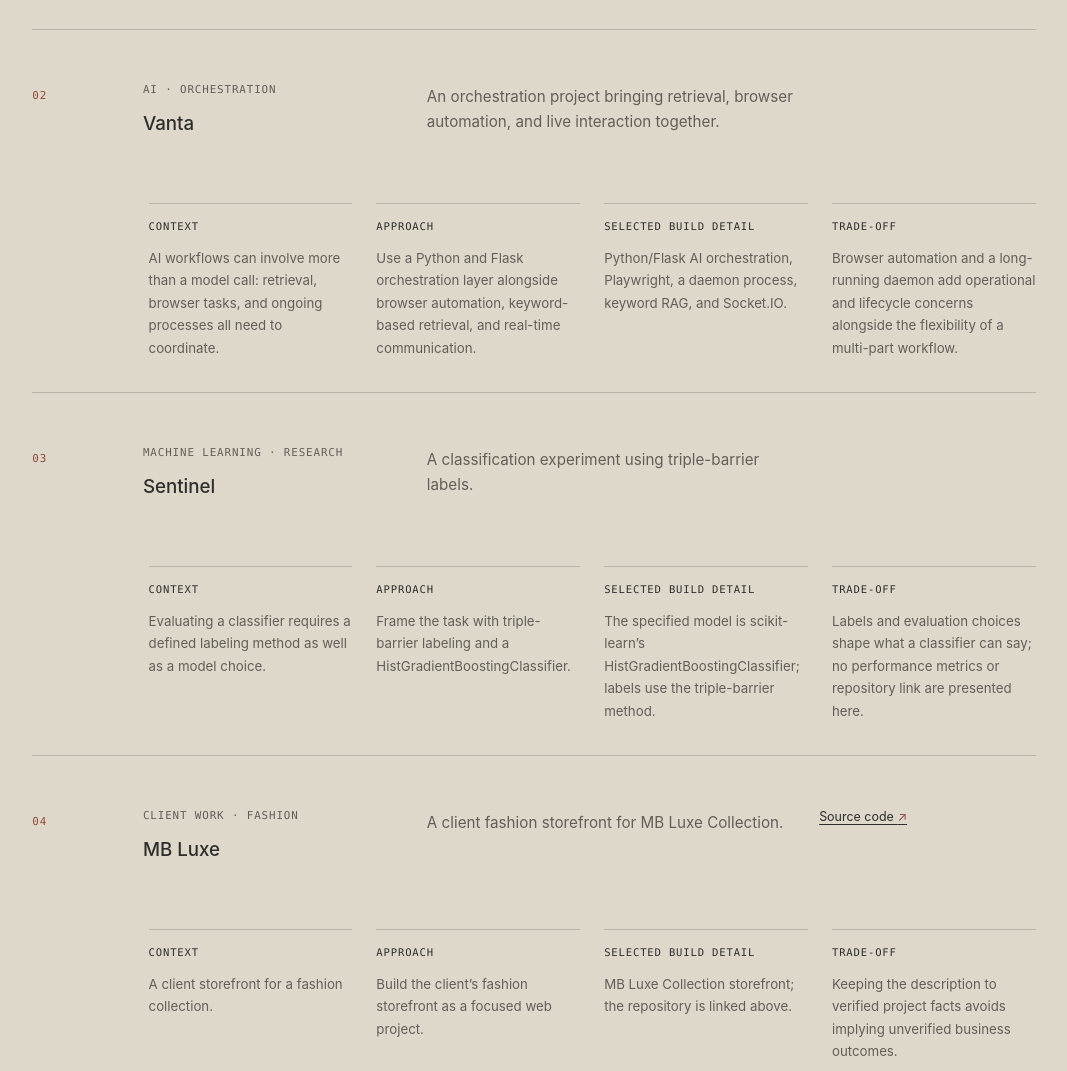
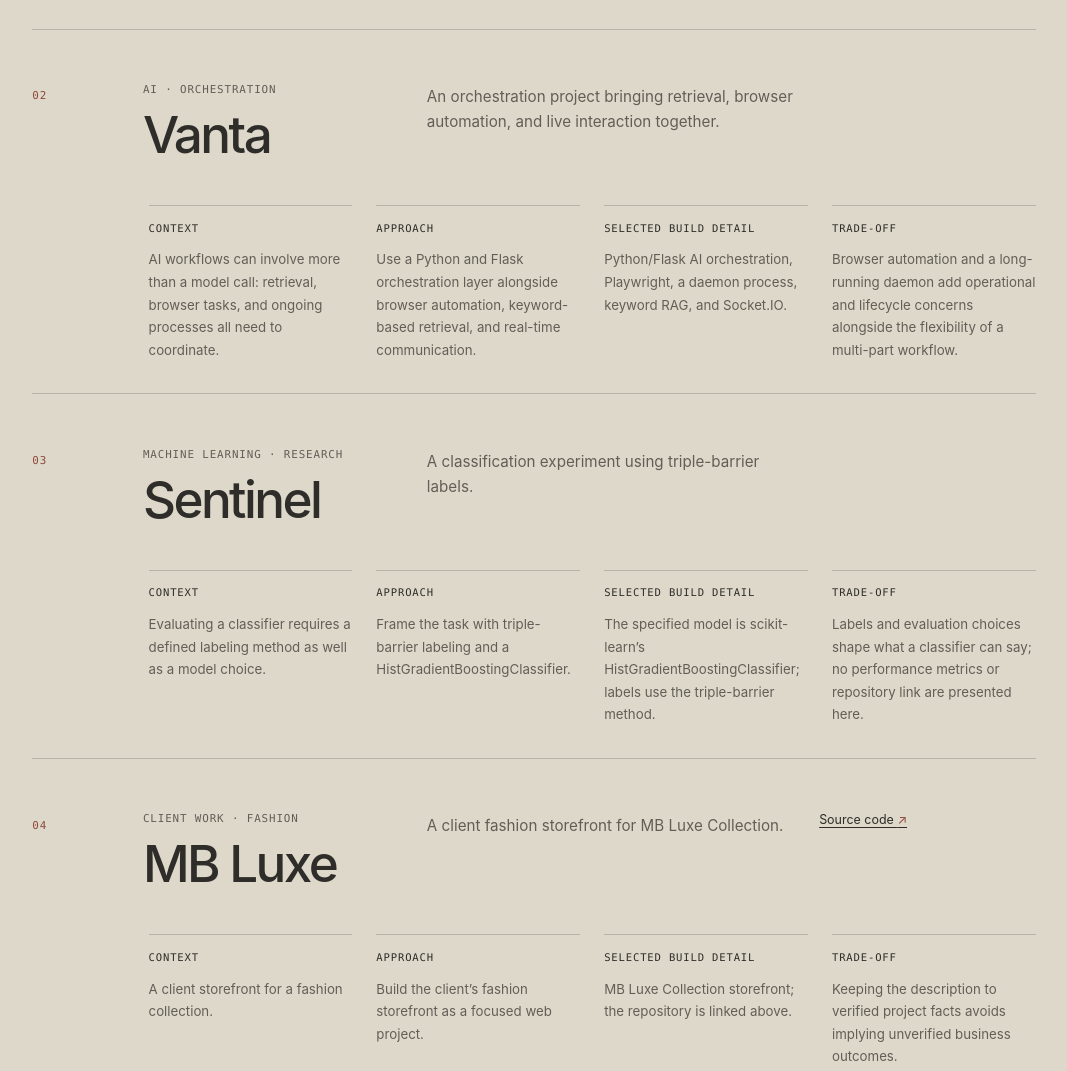
Before and after one commit to Ak-eem/portfolio, a plain HTML site: page index.html in a window 1280 px wide. Shown: the part 2305-3376 px from the top of the page, without its empty margins (106-1173 px from the left). Drawn offline with Linux system fonts and the light colour scheme.

Commit message:
fix: align portfolio markup with existing styles

```diff
--- a/index.html
+++ b/index.html
@@ -78,7 +78,7 @@
         <article class="case-study" aria-labelledby="mira-title">
           <header class="case-header">
             <span class="case-number">01</span>
-            <div><p class="project-type">Commerce · AI</p><h3 class="case-name" id="mira-title">Mira</h3></div>
+            <div><p class="project-type">Commerce · AI</p><div class="case-name"><h3 id="mira-title">Mira</h3></div></div>
             <p class="case-summary">A catalogue-led commerce experience with inventory-aware assistance.</p>
             <div class="case-actions">
               <a href="https://mira-eight-tau.vercel.app/" target="_blank" rel="noopener noreferrer">Live product <span aria-hidden="true">↗</span></a>
@@ -97,7 +97,7 @@
         <article class="case-study" aria-labelledby="vanta-title">
           <header class="case-header">
             <span class="case-number">02</span>
-            <div><p class="project-type">AI · Orchestration</p><h3 class="case-name" id="vanta-title">Vanta</h3></div>
+            <div><p class="project-type">AI · Orchestration</p><div class="case-name"><h3 id="vanta-title">Vanta</h3></div></div>
             <p class="case-summary">An orchestration project bringing retrieval, browser automation, and live interaction together.</p>
           </header>
           <div class="case-parts">
@@ -111,7 +111,7 @@
         <article class="case-study" aria-labelledby="sentinel-title">
           <header class="case-header">
             <span class="case-number">03</span>
-            <div><p class="project-type">Machine learning · Research</p><h3 class="case-name" id="sentinel-title">Sentinel</h3></div>
+            <div><p class="project-type">Machine learning · Research</p><div class="case-name"><h3 id="sentinel-title">Sentinel</h3></div></div>
             <p class="case-summary">A classification experiment using triple-barrier labels.</p>
           </header>
           <div class="case-parts">
@@ -125,7 +125,7 @@
         <article class="case-study" aria-labelledby="mbluxe-title">
           <header class="case-header">
             <span class="case-number">04</span>
-            <div><p class="project-type">Client work · Fashion</p><h3 class="case-name" id="mbluxe-title">MB Luxe</h3></div>
+            <div><p class="project-type">Client work · Fashion</p><div class="case-name"><h3 id="mbluxe-title">MB Luxe</h3></div></div>
             <p class="case-summary">A client fashion storefront for MB Luxe Collection.</p>
             <div class="case-actions">
               <a href="https://github.com/Ak-eem/mb-luxe-collection" target="_blank" rel="noopener noreferrer">Source code <span aria-hidden="true">↗</span></a>
```
